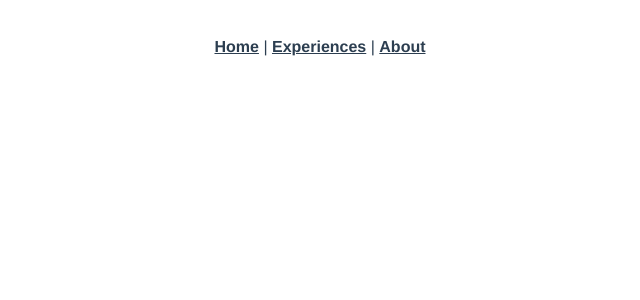
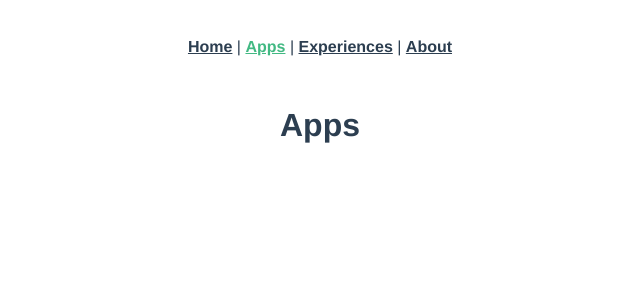
Before and after one commit to diogopaschoal/diogopaschoal.github.io, a Vue app in the folder diogopaschoal.github.io/: page /apps in a window 1280 px wide. Shown: the top 300 px of the page, without its empty margins (320-960 px from the left). Built offline with nearby package versions, Linux system fonts and the light colour scheme.

Commit message:
Adding other menus

```diff
--- a/diogopaschoal.github.io/src/App.vue
+++ b/diogopaschoal.github.io/src/App.vue
@@ -2,6 +2,7 @@
   <div id="app">
     <div id="nav">
       <router-link :to="{name: 'Home'}">Home</router-link> |
+      <router-link :to="{name: 'Apps'}">Apps</router-link> |
       <router-link :to="{name: 'Experiences'}">Experiences</router-link> |
       <router-link :to="{name: 'About'}">About</router-link>
     </div>
--- a/diogopaschoal.github.io/src/router/index.js
+++ b/diogopaschoal.github.io/src/router/index.js
@@ -1,6 +1,5 @@
 import Vue from 'vue';
 import VueRouter from 'vue-router';
-import Experiences from '@/views/Experiences.vue';
 import Home from '../views/Home.vue';
 
 Vue.use(VueRouter);
@@ -14,7 +13,12 @@ const routes = [
   {
     path: '/experiences',
     name: 'Experiences',
-    component: Experiences,
+    component: () => import(/* webpackChunkName: "experiences" */ '../views/Experiences.vue'),
+  },
+  {
+    path: '/apps',
+    name: 'Apps',
+    component: () => import(/* webpackChunkName: "apps" */ '../views/Apps.vue'),
   },
   {
     path: '/about',
--- /dev/null
+++ b/diogopaschoal.github.io/src/views/Apps.vue
@@ -0,0 +1,5 @@
+<template>
+    <div>
+        <h1>Apps</h1>
+    </div>
+</template>
```
Also changed, not shown: 11 other files (tests, documents, lock files or other folders).
